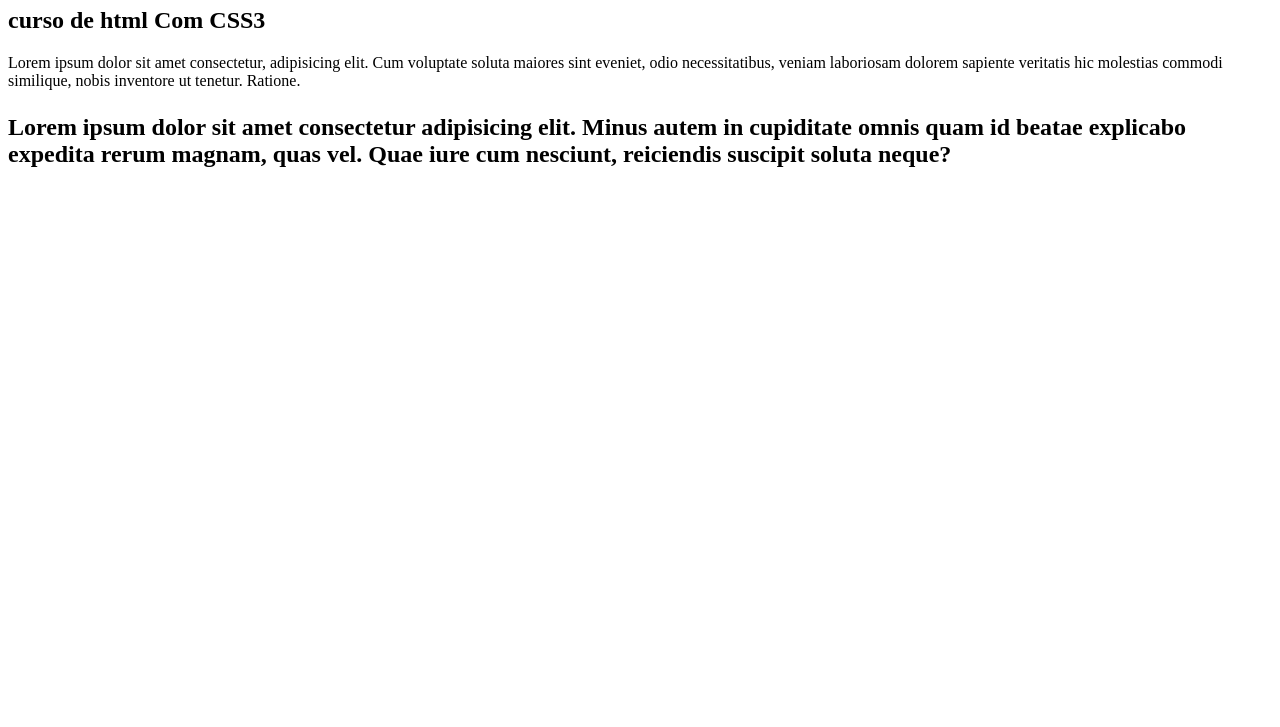
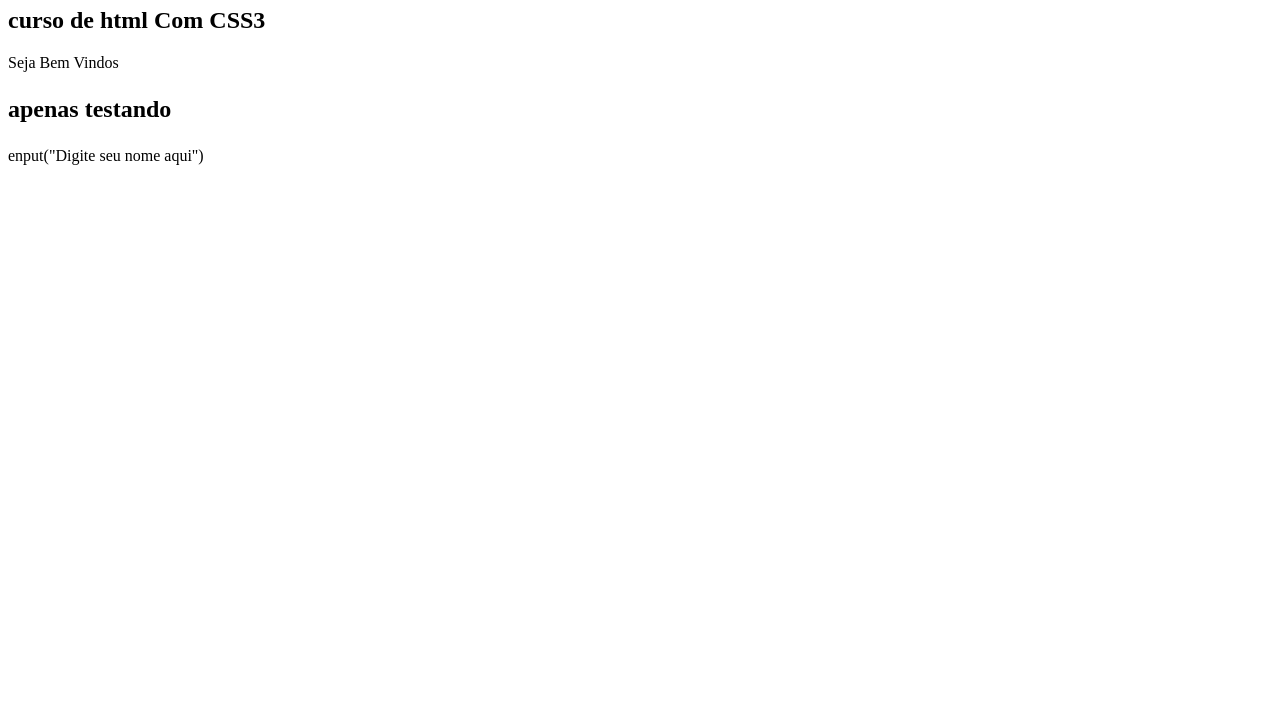
Before and after one commit to LucasRSeuvale/Projeto-Site, a plain HTML site: page index.html in a window 1280 px wide. Shown: the part 73-800 px from the top of the page. Drawn offline with Linux system fonts and the light colour scheme.

Commit message:
Update index.html

```diff
--- a/index.html
+++ b/index.html
@@ -13,13 +13,14 @@
         </header>
         <article>
             <h2>curso de html Com CSS3 </h2>
-            <p>Lorem ipsum dolor sit amet consectetur, adipisicing elit. Cum voluptate soluta maiores sint eveniet, odio necessitatibus, veniam laboriosam dolorem sapiente veritatis hic molestias commodi similique, nobis inventore ut tenetur. Ratione.</p>
+            <p>Seja Bem Vindos</p>
          </article>
 
          <article>
          <h2 Curso de javaScript</h2>
-         <p>Lorem ipsum dolor sit amet consectetur adipisicing elit. Minus autem in cupiditate omnis quam id beatae explicabo expedita rerum magnam, quas vel. Quae iure cum nesciunt, reiciendis suscipit soluta neque?</p>
+         <p>apenas testando </p>
          </article>
     </main>
 </body>
+enput("Digite seu nome aqui")
 </html>
```
